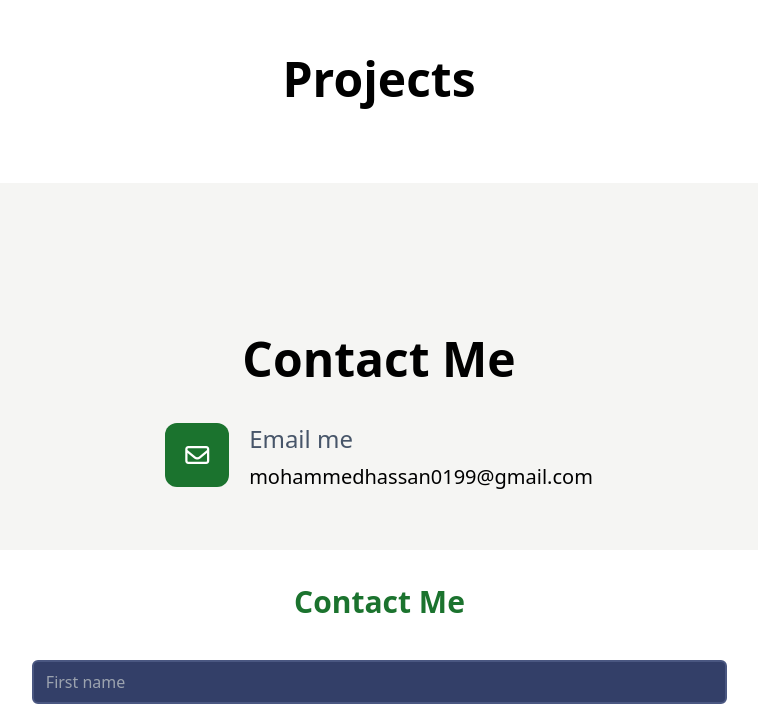
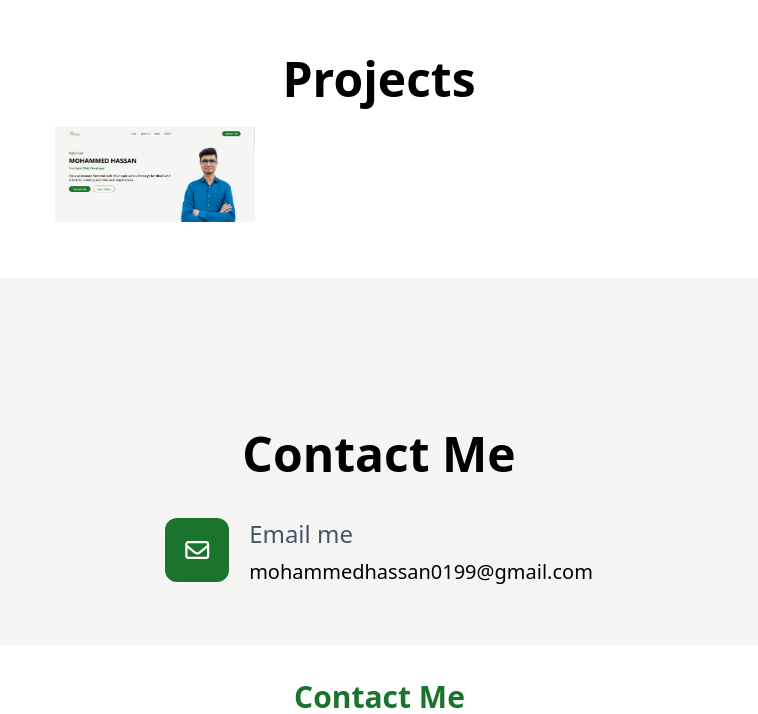
Before and after one commit to mohammedhassan0199/React-portfolio-, a React (Vite) app: page / in a window 1280 px wide. Shown: the part 2705-3419 px from the top of the page, without its empty margins (261-1019 px from the left). Built offline with nearby package versions, Linux system fonts and the light colour scheme.

Commit message:
error fixed my portfolio

```diff
--- a/src/Project.jsx
+++ b/src/Project.jsx
@@ -7,10 +7,14 @@ function Project() {
         AOS.init();
       }, [])
   return (
-    <section className="px-[7%] py-14 flex flex-col justify-start items-center" id='project'>
+    <section className="px-[7%] py-14 flex flex-col items-center" id='project'>
 
-    <div>
-        <h2 className="text-6xl font-bold my-6  lg:text-5xl md:text-4xl sm:text-2xl">Projects</h2>
+    <div >
+        <h2 className="text-6xl font-bold my-6  lg:text-5xl md:text-4xl sm:text-2xl text-center">Projects</h2>
+       <div className='grid grid-cols-3 gap-6'>
+       <a href="https://github.com/mohammedhassan0199/React-portfolio-" target='-main'><img src="portfolio.png" className='w-[200px]' alt="" /></a>
+
+       </div>
 
     </div>
 
```
Also changed, not shown: public/portfolio.png (added).
